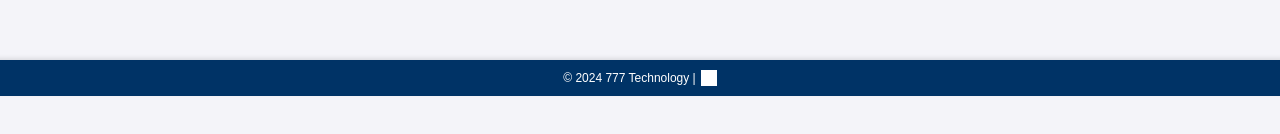
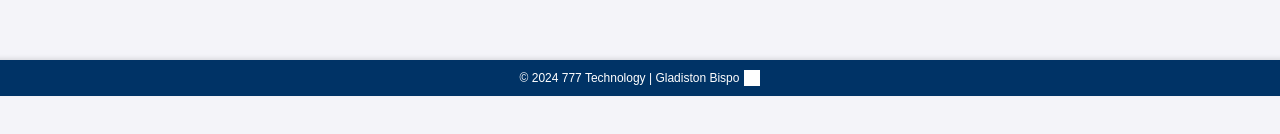
Before and after one commit to Gladz777/777-ConsultarCNPJ, a plain HTML site: page index.html in a window 1280 px wide. Shown: the part 704-838 px from the top of the page. Drawn offline with Linux system fonts and the light colour scheme; grey boxes are pictures that could not be loaded.

Commit message:
Update index.html

```diff
--- a/index.html
+++ b/index.html
@@ -36,7 +36,7 @@
 
 <footer class="site-footer">
     <p>
-      &copy; 2024 777 Technology |
+      &copy; 2024 777 Technology | Gladiston Bispo
       <a href="https://instagram.com/gladz__" target="_blank" class="instagram-link">
         <img src="https://upload.wikimedia.org/wikipedia/commons/a/a5/Instagram_icon.png" alt="Instagram">
       </a>
```
